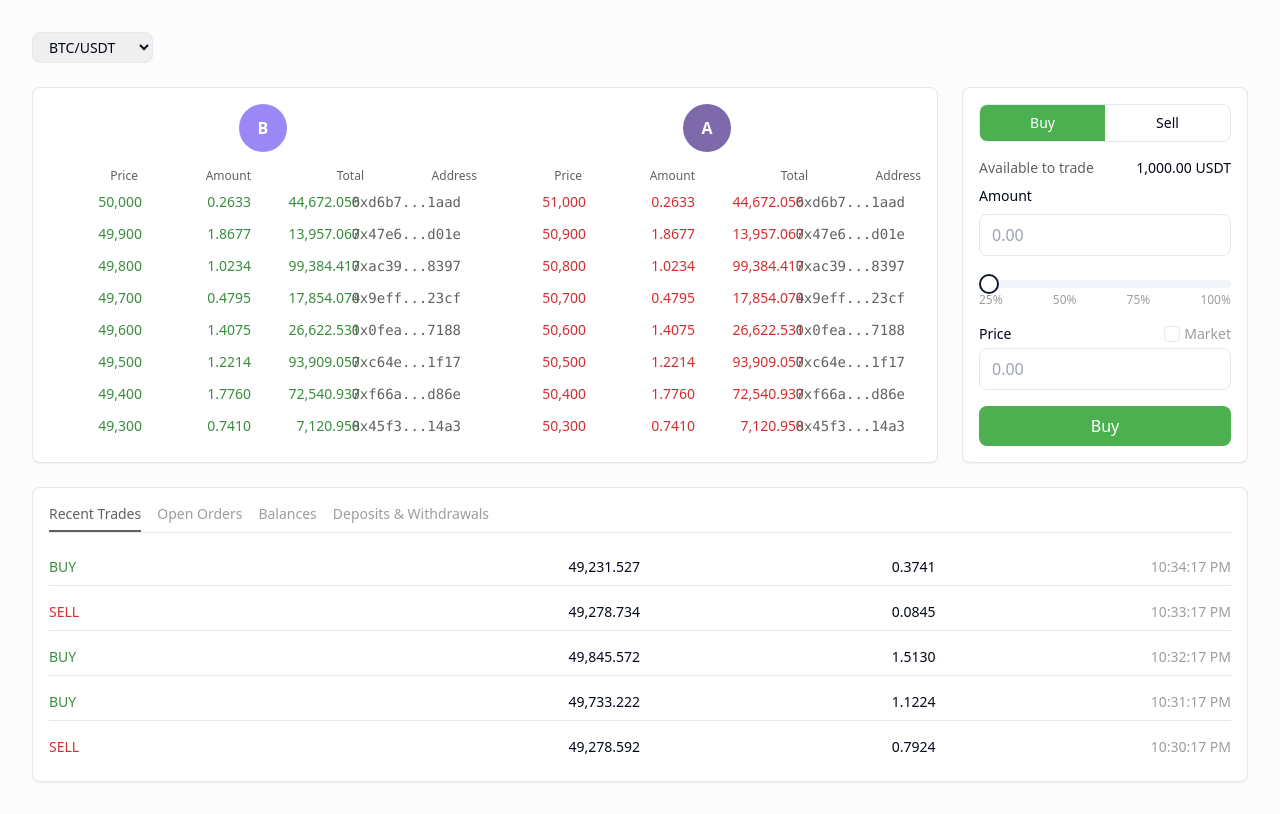
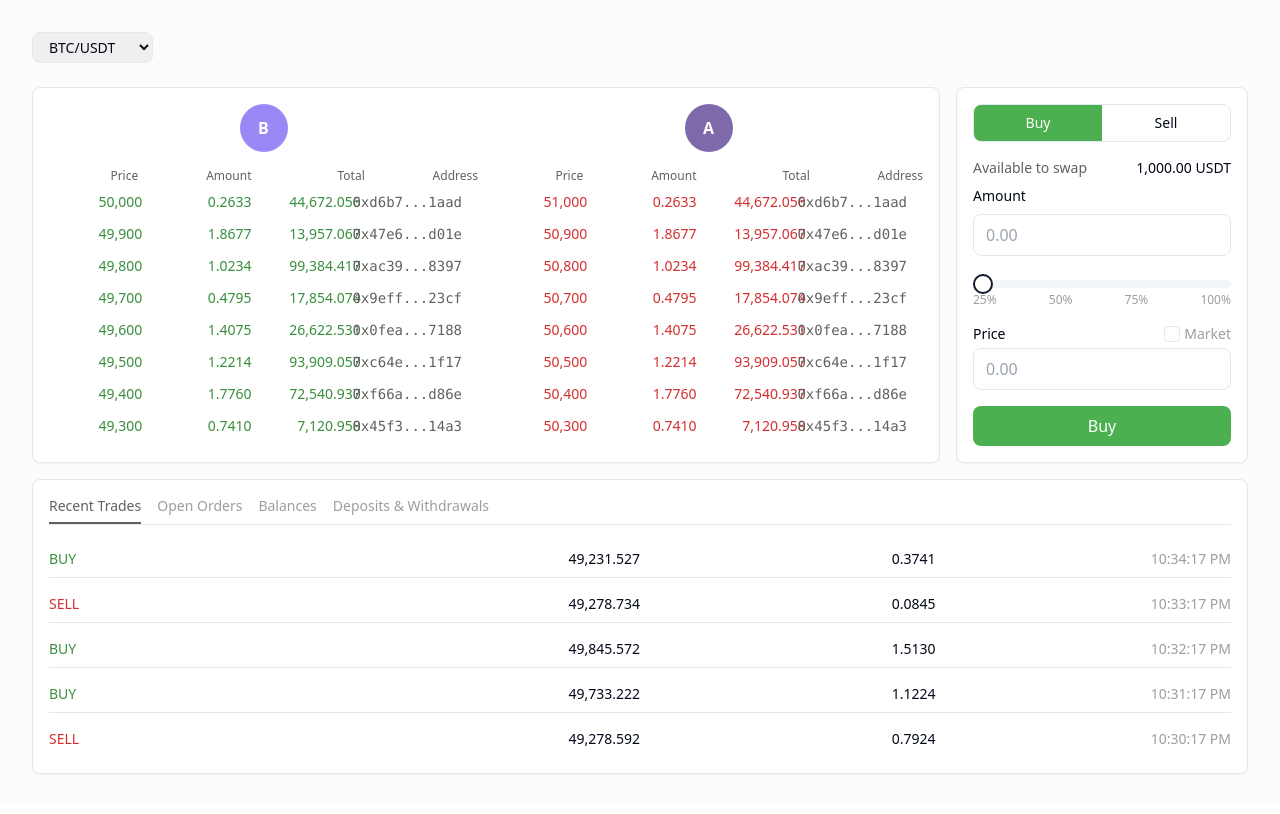
Before and after one commit to aspensprotocol/tradeglance-ui, a React (Vite) app: page / in a window 1280 px wide. Built offline with nearby package versions, Linux system fonts and the light colour scheme.

Commit message:
Adjust margin and wording

```diff
--- a/src/components/TradeForm.tsx
+++ b/src/components/TradeForm.tsx
@@ -53,7 +53,7 @@ const TradeForm = ({ selectedPair }: TradeFormProps) => {
         <div className="space-y-4">
           <div className="space-y-2">
             <div className="flex justify-between items-center text-sm">
-              <span className="text-neutral-dark">Available to trade</span>
+              <span className="text-neutral-dark">Available to swap</span>
               <span className="font-medium">1,000.00 USDT</span>
             </div>
             <label className="block text-sm font-medium mb-1">Amount</label>
--- a/src/pages/Index.tsx
+++ b/src/pages/Index.tsx
@@ -25,7 +25,7 @@ const Index = () => {
             ))}
           </select>
         </div>
-        <div className="grid grid-cols-4 gap-6">
+        <div className="grid grid-cols-4 gap-4">
           {/* Left side - OrderBook (75%) */}
           <div className="col-span-3 space-y-6">
             <OrderBook />
```
